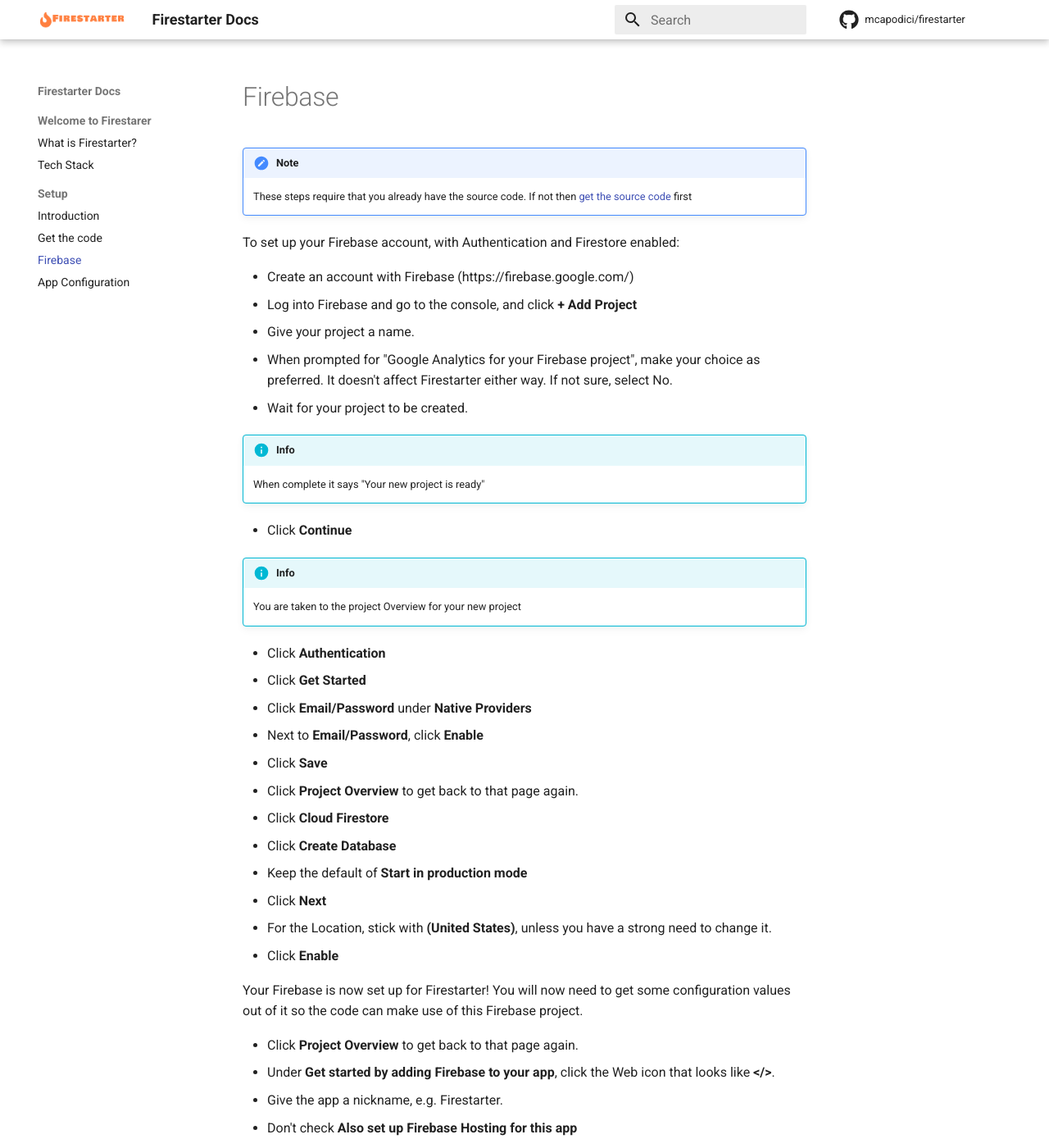
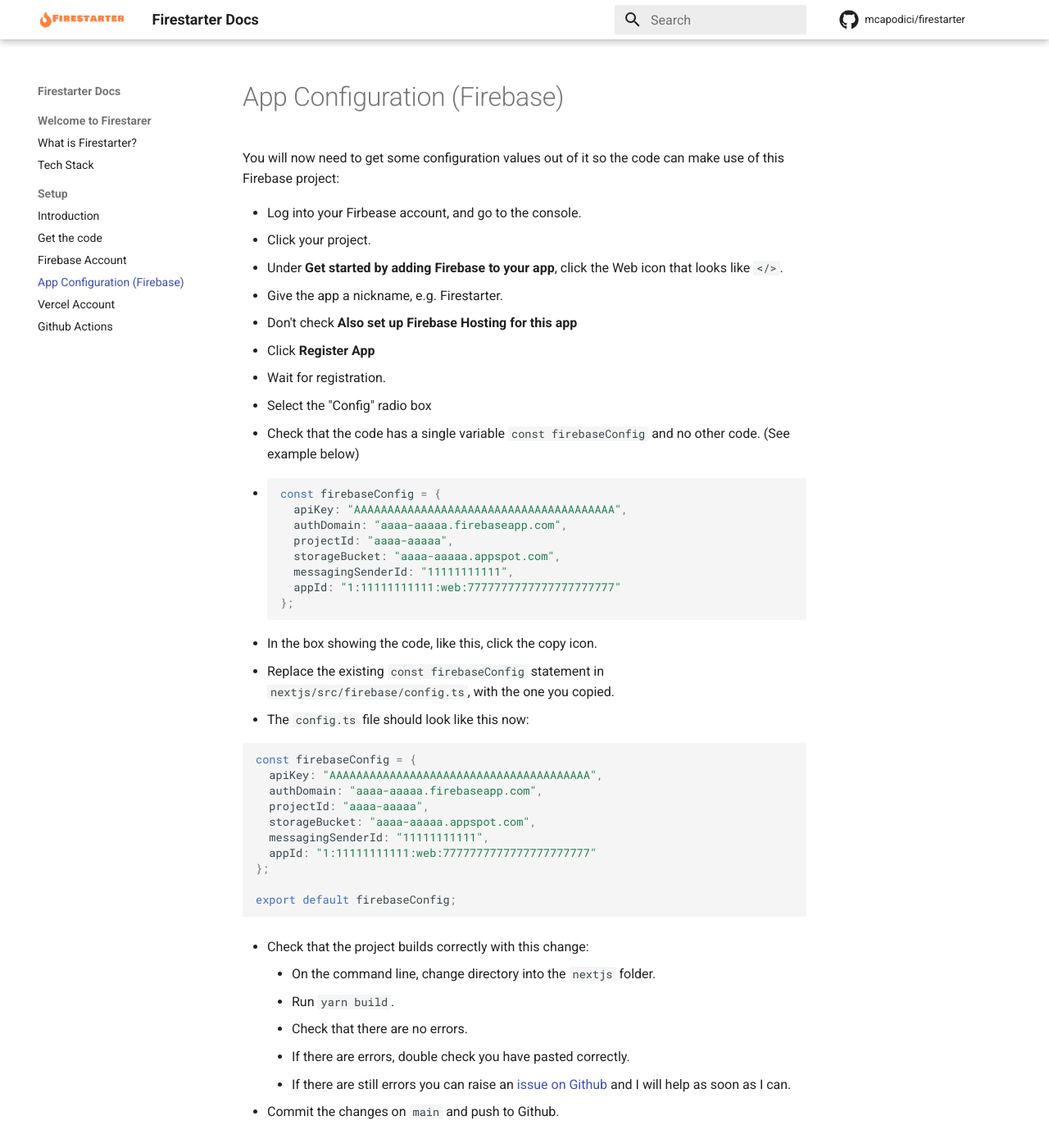
Before and after one commit to mcapodici/firestarter-site, an MkDocs documentation site: the page built from docs/docs/setup/firebase-config.md, in a window 1280 px wide and 1400 px high. Shown: the whole window at 82% size. Built offline with MkDocs 1.6.1 and Material for MkDocs 9.7.7, drawn with Linux system fonts in a browser that asks for light colours; comment, search, counter and statistics services are not loaded.

Commit message:
filled in more of the docs

```diff
--- a/docs/docs/setup/firebase.md
+++ b/docs/docs/setup/firebase-config.md
@@ -1,44 +1,10 @@
-# Firebase
+# App Configuration (Firebase)
 
-!!! note
+You will now need to get some configuration values out of it so the code can make use of this Firebase project:
 
-    These steps require that you already have the source code. If not then [get the source code](getthecode.md) first
-
-To set up your Firebase account, with Authentication and Firestore enabled:
-
-* Create an account with Firebase (https://firebase.google.com/)
-* Log into Firebase and go to the console, and click **+ Add Project**
-* Give your project a name.
-* When prompted for "Google Analytics for your Firebase project", make your choice as preferred. It doesn't affect Firestarter either way. If not sure, select No.
-* Wait for your project to be created.
-
-!!! info
-
-    When complete it says "Your new project is ready"
-
-* Click **Continue**
-
-!!! info
-
-    You are taken to the project Overview for your new project
-
-* Click **Authentication**
-* Click **Get Started**
-* Click **Email/Password** under **Native Providers**
-* Next to **Email/Password**, click **Enable**
-* Click **Save**
-* Click **Project Overview** to get back to that page again.
-* Click **Cloud Firestore**
-* Click **Create Database**
-* Keep the default of **Start in production mode**
-* Click **Next**
-* For the Location, stick with **(United States)**, unless you have a strong need to change it.
-* Click **Enable**
-
-Your Firebase is now set up for Firestarter! You will now need to get some configuration values out of it so the code can make use of this Firebase project.
-
-* Click **Project Overview** to get back to that page again.
-* Under **Get started by adding Firebase to your app**, click the Web icon that looks like **</>**.
+* Log into your Firbease account, and go to the console.
+* Click your project.
+* Under **Get started by adding Firebase to your app**, click the Web icon that looks like `</>`.
 * Give the app a nickname, e.g. Firestarter.
 * Don't check **Also set up Firebase Hosting for this app**
 * Click **Register App**
@@ -80,3 +46,5 @@
     * Check that there are no errors.
     * If there are errors, double check you have pasted correctly.
     * If there are still errors you can raise an [issue on Github](https://github.com/mcapodici/firestarter/issues) and I will help as soon as I can.
+
+* Commit the changes on `main` and push to Github.
--- a/docs/mkdocs.yml
+++ b/docs/mkdocs.yml
@@ -18,8 +18,10 @@
   - Setup:
       - setup/index.md
       - setup/getthecode.md
-      - setup/firebase.md
-      - setup/app-configuration.md
+      - setup/firebase-account.md
+      - setup/firebase-config.md
+      - setup/vercel-account.md
+      - setup/github-actions.md
 repo_url: https://github.com/mcapodici/firestarter
 repo_name: mcapodici/firestarter
 markdown_extensions:
```
Also changed, not shown: docs/docs/setup/app-configuration.md (deleted, +0 -32 lines), docs/docs/setup/firebase-account.md (added, +34 -0 lines), docs/docs/setup/github-actions.md (added, +35 -0 lines), docs/docs/setup/vercel-account.md (added, +29 -0 lines), docs/docs/assets/vercel-success.PNG (added).
